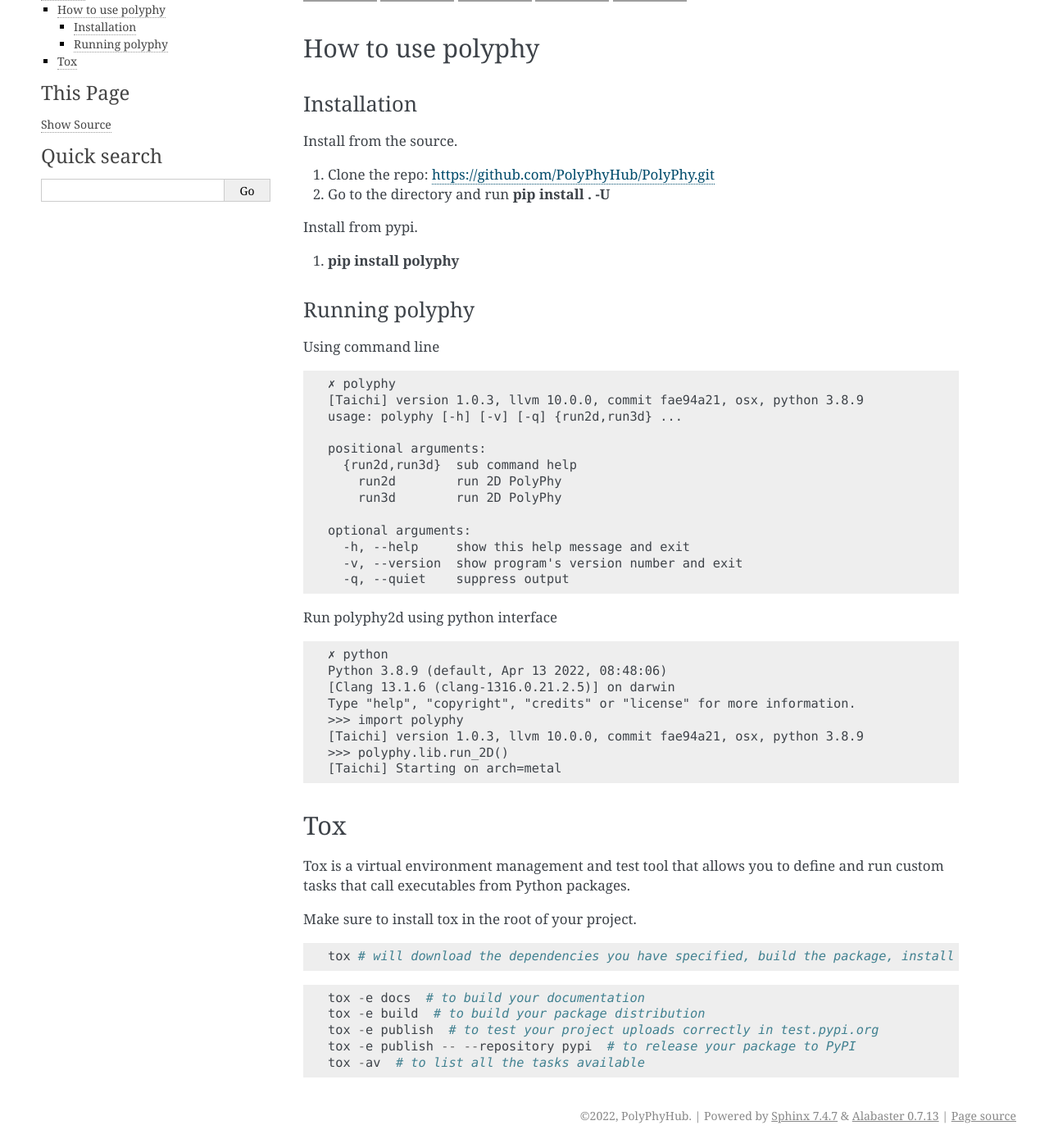
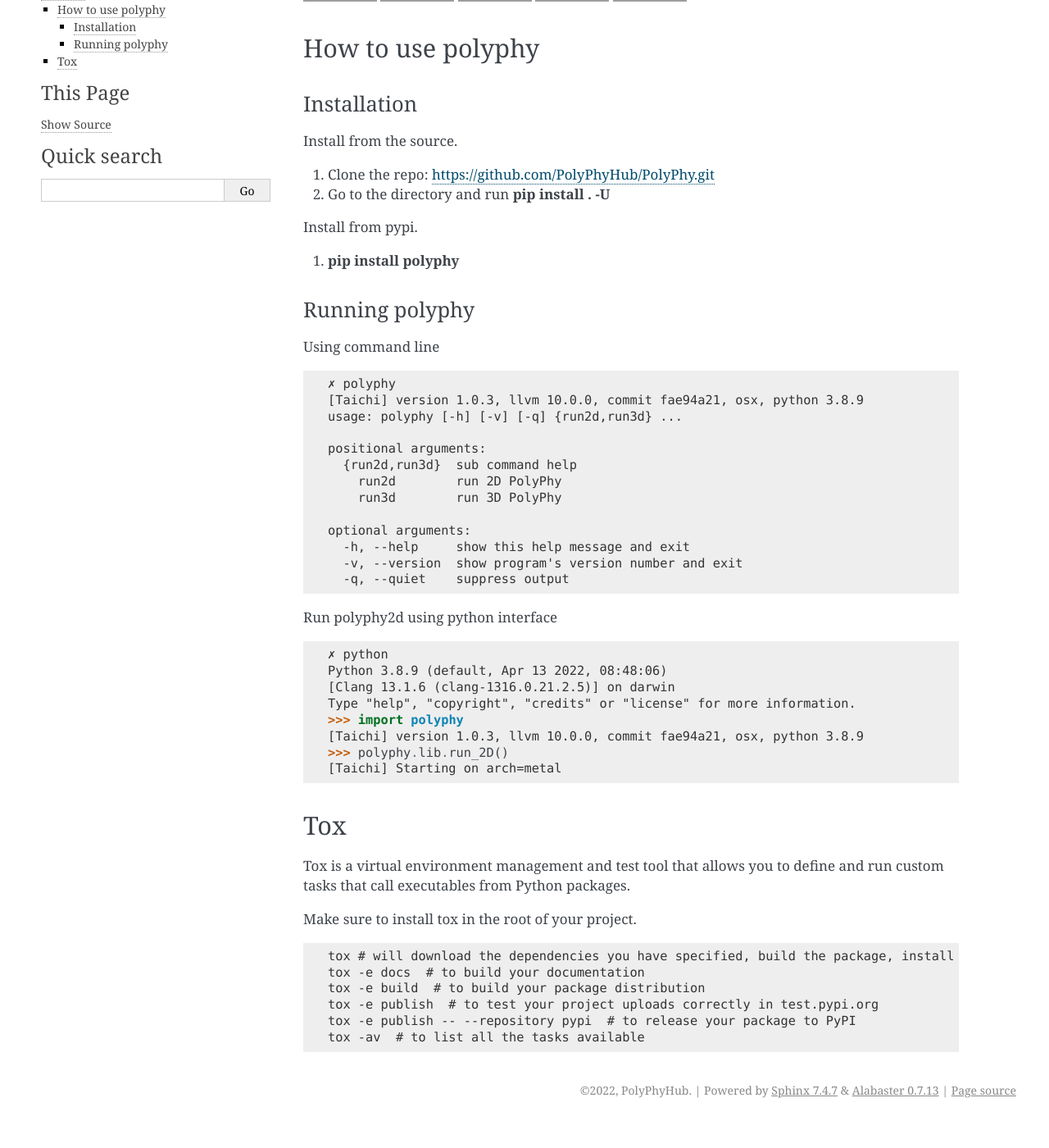
Before and after one commit to PolyPhyHub/PolyPhy, a Sphinx documentation site: the page built from docs/readme.rst, in a window 1280 px wide and 1400 px high, scrolled down 114 px. Shown: the whole window at 82% size. Built offline with Sphinx 7.4.7, drawn with Linux system fonts in a browser that asks for light colours; the version number is read from the project's files by our own code; after the commit the page ends 1483 px from its top, so only the background shows below that; grey boxes are pictures that could not be loaded.

Commit message:
Fix documentation

```diff
--- a/README.rst
+++ b/README.rst
@@ -35,7 +35,8 @@
 ---------------
 
 Using command line
-::
+
+.. code-block:: pycon
 
     ✗ polyphy
     [Taichi] version 1.0.3, llvm 10.0.0, commit fae94a21, osx, python 3.8.9
@@ -44,19 +45,16 @@
     positional arguments:
       {run2d,run3d}  sub command help
         run2d        run 2D PolyPhy
-        run3d        run 2D PolyPhy
+        run3d        run 3D PolyPhy
 
     optional arguments:
       -h, --help     show this help message and exit
       -v, --version  show program's version number and exit
       -q, --quiet    suppress output
 
-::
-
-
 Run polyphy2d using python interface
 
-::
+.. code-block:: pycon
 
     ✗ python
     Python 3.8.9 (default, Apr 13 2022, 08:48:06)
@@ -67,10 +65,6 @@
     >>> polyphy.lib.run_2D()
     [Taichi] Starting on arch=metal
 
-::
-
-
-
 Tox
 ===
 
@@ -78,11 +72,9 @@
 
 Make sure to install tox in the root of your project.
 
-::
+.. code-block:: pycon
 
     tox # will download the dependencies you have specified, build the package, install it in a virtual environment and run the tests using pytest.
-::
-
     tox -e docs  # to build your documentation
     tox -e build  # to build your package distribution
     tox -e publish  # to test your project uploads correctly in test.pypi.org
--- a/docs/conf.py
+++ b/docs/conf.py
@@ -99,7 +99,7 @@
 # If you don’t need the separation provided between version and release,
 # just set them both to the same value.
 try:
-    from src.polyphy import __version__ as version
+    from polyphy import __version__ as version
 except ImportError:
     version = ""
 
```
Also changed, not shown: src/__init__.py (deleted), 1 other file.
